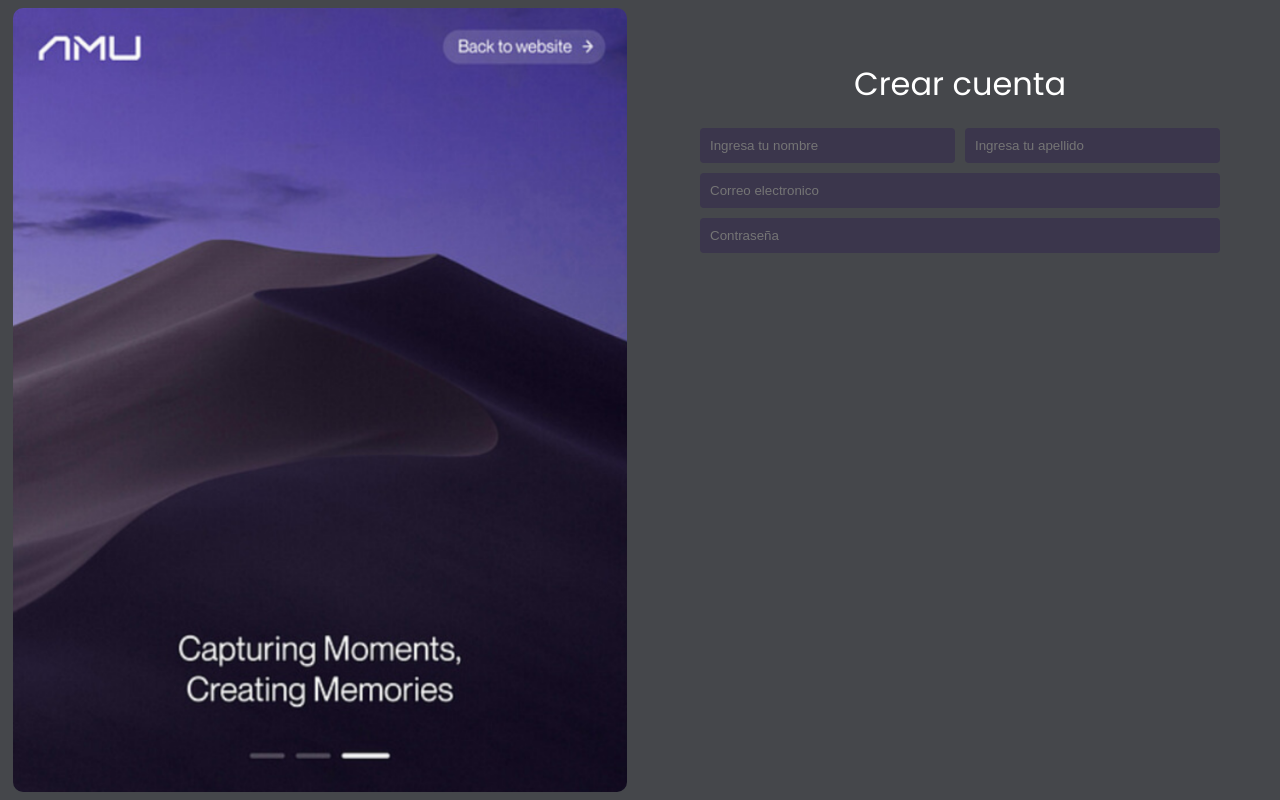
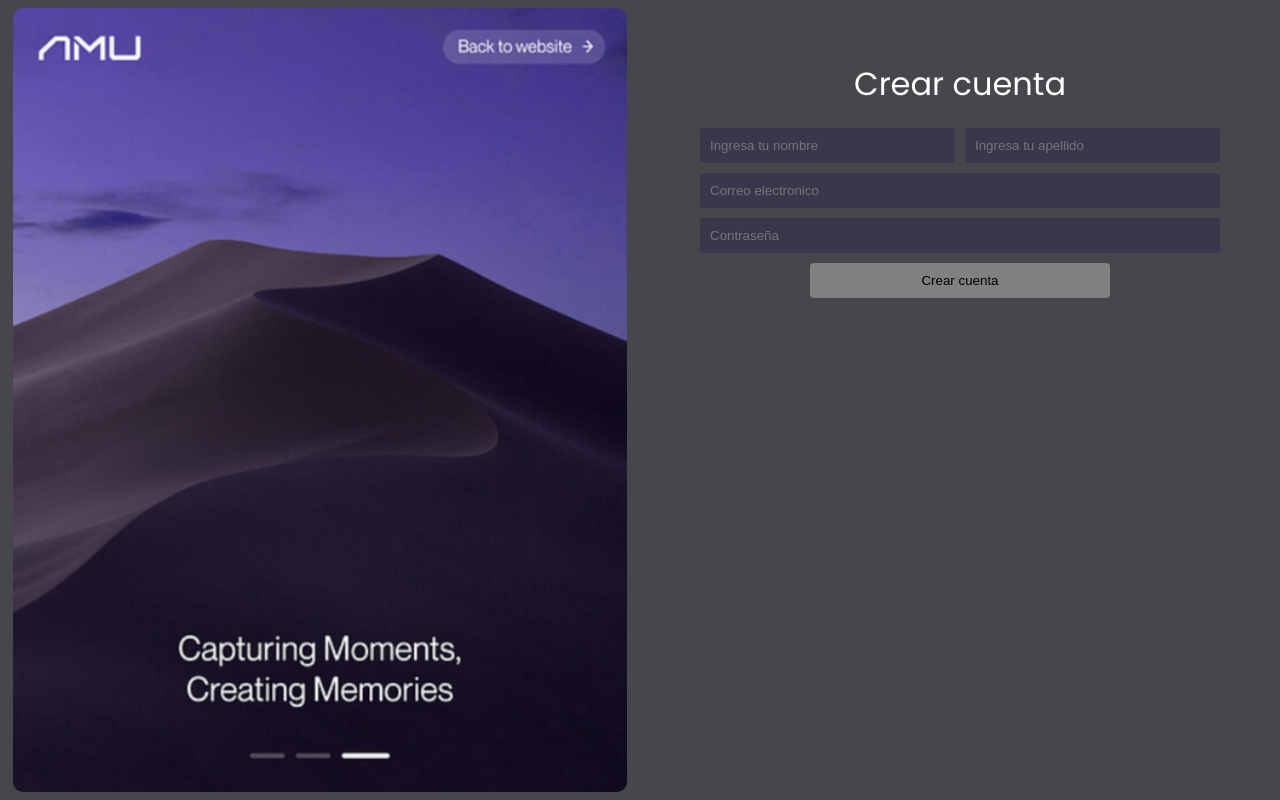
Before and after one commit to KarinaRedondo/eventos-frontend, a React (Vite) app: page /registrarse in a window 1280 px wide. Built offline with nearby package versions, Linux system fonts and the light colour scheme.

Commit message:
Se agrego el boton crear cuenta

```diff
--- /dev/null
+++ b/src/Componentes/ui/boton/Boton.module.css
@@ -0,0 +1,15 @@
+.Boton {
+display: flex;
+justify-content: center;
+align-items: center;
+}
+
+.Boton button {
+    padding: 1rem;
+    border: none;
+    border-radius: .4rem;
+    background-color: gray;
+    color: black;
+    cursor: pointer;
+    width: 30rem;
+}
--- /dev/null
+++ b/src/Componentes/ui/boton/index.tsx
@@ -0,0 +1,13 @@
+import style from "./Boton.module.css";
+
+interface Props {
+  label: string;
+}
+
+export const BotonComponente = ({label}: Props) => {
+  return (
+    <div className={style.Boton}>
+      <button>{label}</button>
+    </div>
+  );
+};
--- a/src/vistas/registrarse/index.tsx
+++ b/src/vistas/registrarse/index.tsx
@@ -1,4 +1,5 @@
 import styles from "./Registrarse.module.css";
+import { BotonComponente } from "../../Componentes/ui/boton";
 
 const Registrarse = () => {
   return (
@@ -17,6 +18,7 @@ const Registrarse = () => {
           </div>
           <input type="email" placeholder="Correo electronico" />
           <input type="password" placeholder="Contraseña" />
+          <BotonComponente label="Crear cuenta"/>
         </div>
       </div>
     </div>
```
Also changed, not shown: src/Componentes/ui/input/Input.module.css (added), src/Componentes/ui/input/index.tsx (added).
